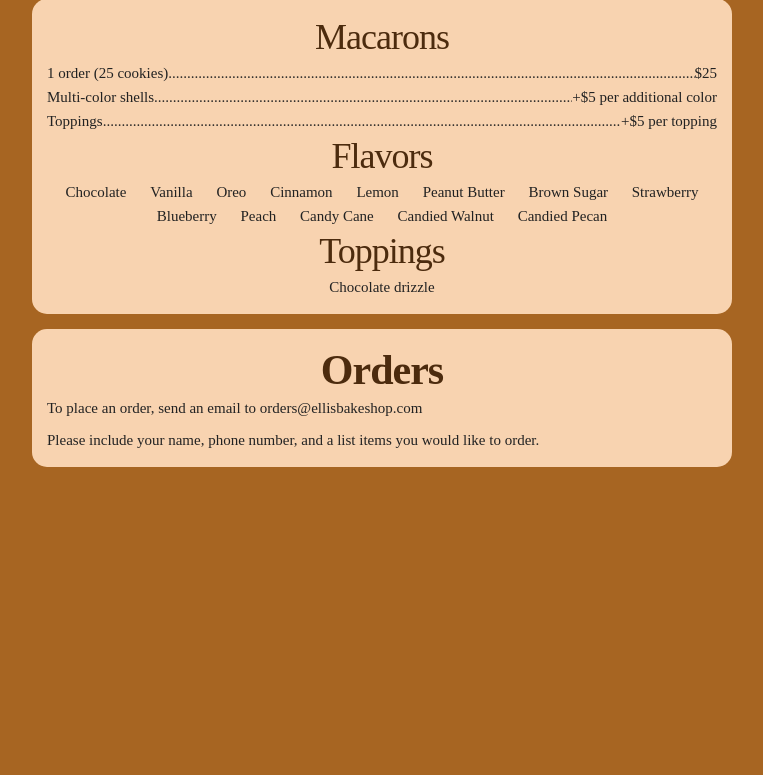
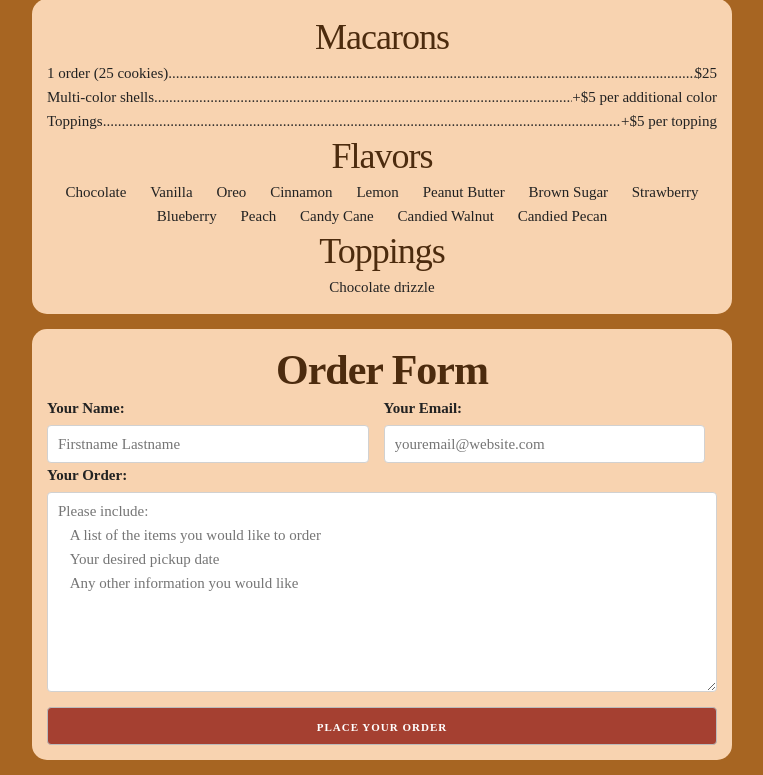
Before and after one commit to elliscode/ellisbakeshop, a Django app: page / in a window 1280 px wide. Shown: the part 625-1400 px from the top of the page, without its empty margins (258-1021 px from the left). Before the commit the page ends 1092 px from the top, so only its background shows below. Run offline with Django 4.2, Linux system fonts and the light colour scheme; parts of the project's set-up code (start-up, migrations or seed data) failed here and were passed over; some web fonts are replaced.

Commit message:
fully working order form

```diff
--- a/home/static/home/css/stylesheet.css
+++ b/home/static/home/css/stylesheet.css
@@ -13,8 +13,7 @@ body {
   background-color: #a76522;
   background-image:url('../bake_shop_header.png?v=1');
   background-repeat: no-repeat;
-  background-position: center;
-  background-position-y: 15px;
+  background-position: top center;
   background-size: 600px;
 }
 
@@ -50,7 +49,7 @@ div#header {
   width: 100%;
 }
 
-div.cell {
+.blob {
   border-radius: 1em;
   background-color: rgba(255, 221, 187, 0.925);
   padding: 1em;
@@ -77,3 +76,10 @@ a {
   right:5px;
   z-index:2;
 }
+
+form button {
+    width:100%;
+    background-color:#850800b8;
+    color:#fff;
+    margin-bottom:0px;
+}
--- a/home/templates/home/index.html
+++ b/home/templates/home/index.html
@@ -31,14 +31,14 @@
   <div id="main" class="container">
     <div class="row">
       <div class="column">
-        <div class="cell">
+        <div class="cell blob">
           <h2>Menu</h2>
         </div>
       </div>
     </div>
     <div class="row">
       <div class="twelve columns">
-        <div class="cell">
+        <div class="cell blob">
           <h3>Pies</h3>
 
           <ul>
@@ -55,7 +55,7 @@
         </div>
       </div>
       <div class="twelve columns">
-        <div class="cell">
+        <div class="cell blob">
           <h3>Macarons</h3>
           <ul>
             <li><span>1 order (25 cookies)</span><span></span><span>$25</span></li>
@@ -90,14 +90,70 @@
     </div>
     <div class="row">
       <div class="column">
-        <div class="cell">
-          <h2>Orders</h2>
-          <p>To place an order, send an email to orders@ellisbakeshop.com</p>
-          <p>Please include your name, phone number, and a list items you would like to order.</p>
+        <div class="cell blob">
+          <h2>Order Form</h2>
+          <form id="orderform" action="/placeorder" method="post" style="margin-bottom:0px;">
+            {% csrf_token %}
+
+              <div class="row">
+                  <div class="six columns">
+                      <div class="cell">
+                          <p>
+                              <label for="name">Your Name:</label>
+                              <input style="width:100%; margin-bottom:0px;" type="text" id="name" name="name"
+                                     placeholder="Firstname Lastname" required/>
+                          </p>
+                      </div>
+                  </div>
+                  <div class="six columns">
+                      <div class="cell">
+                          <p>
+                              <label for="email">Your Email:</label>
+                              <input style="width:100%; margin-bottom:0px;" type="email" id="email" name="email"
+                                     placeholder="youremail@website.com" required autocomplete="email"/>
+                          </p>
+                      </div>
+                  </div>
+              </div>
+              <p>
+              <label for="order">Your Order:</label>
+              <textarea style="width:100%;height:200px;margin-bottom:0px;" id="order" name="order" placeholder="Please include:&#10;&#11;A list of the items you would like to order&#10;&#11;Your desired pickup date&#10;&#11;Any other information you would like" required></textarea>
+            </p>
+            <button type="submit">Place your Order</button>
+          </form>
         </div>
       </div>
     </div>
   </div>
+  <script>
+    let orderForm = document.getElementById('orderform');
+    orderForm.addEventListener('submit', (event) => {
+        // stops the POST call
+        event.preventDefault();
+
+        // disables all of the user input
+        let button = event.target.getElementsByTagName('button')[0];
+        button.setAttribute('disabled','');
+        button.style.backgroundColor='#7c7c7cb8';
+        button.innerText = "Submitting order...";
+        let items = Array.from(event.target.querySelectorAll('input,textarea'));
+        items.forEach(x => x.setAttribute('readonly',''));
+
+        // runs the POST call
+        fetch(event.target.action, {
+            method: 'POST',
+            body: new URLSearchParams(new FormData(event.target))
+        }).then((response) => {
+            if (!response.ok) {
+                button.innerText = "Error submitting order!";
+            } else {
+                button.innerText = "Order submitted!";
+                button.style.backgroundColor = '#01ad16b8';
+                button.style.color = '#000';
+            }
+        });
+    });
+  </script>
 </body>
 
 </html>
--- a/home/urls.py
+++ b/home/urls.py
@@ -4,4 +4,5 @@ from . import views
 
 urlpatterns = [
     path('', views.index, name='index'),
+    path('placeorder', views.placeorder, name='placeorder'),
 ]
--- a/home/views.py
+++ b/home/views.py
@@ -1,6 +1,40 @@
+from django.core.exceptions import ValidationError
+from django.core.mail import send_mail, BadHeaderError
+from django.core.validators import validate_email
+from django.http import HttpResponse
 from django.shortcuts import render
+import re
+
+from ellisbakeshop.settings import EMAIL_HOST_USER
 
 
 # Create your views here.
 def index(request):
     return render(request, 'home/index.html', context={})
+
+
+def placeorder(request):
+    email_address = request.POST.get('email')
+    try:
+        validate_email(email_address)
+    except ValidationError as e:
+        return HttpResponse(status=500)
+
+    only_numbers_and_letters_regex = '[^a-zA-Z0-9 ]'
+    name = request.POST.get('name')
+    name = re.sub(only_numbers_and_letters_regex, '_', name, )
+
+    # if I'm reading this right, I don't have to worry about header injection in the message?
+    # https://docs.djangoproject.com/en/4.1/topics/email/#preventing-header-injection
+    message = request.POST.get('order')
+    message = "This is a copy of the order you placed on Ellis Bake Shop for your records," \
+              + " we will reply separately with a confirmation.\n\n" + message
+
+    try:
+        send_mail(subject='Ellis Bake Shop Order Form: ' + name,
+                  message=message,
+                  from_email=EMAIL_HOST_USER,
+                  recipient_list=[email_address, EMAIL_HOST_USER], fail_silently=False, )
+    except BadHeaderError:
+        return HttpResponse(status=500)
+    return HttpResponse(status=204)
--- a/server.py
+++ b/server.py
@@ -1,6 +1,6 @@
 from waitress import serve
 
-from elliscodedotcom.wsgi import application
+from ellisbakeshop.wsgi import application
 
 if __name__ == '__main__':
-    serve(application, port='8001')
+    serve(application, port='8002')
```
Also changed, not shown: ellisbakeshop/settings.py (+24 -1 lines), home/static/home/bake_shop_header.png.
